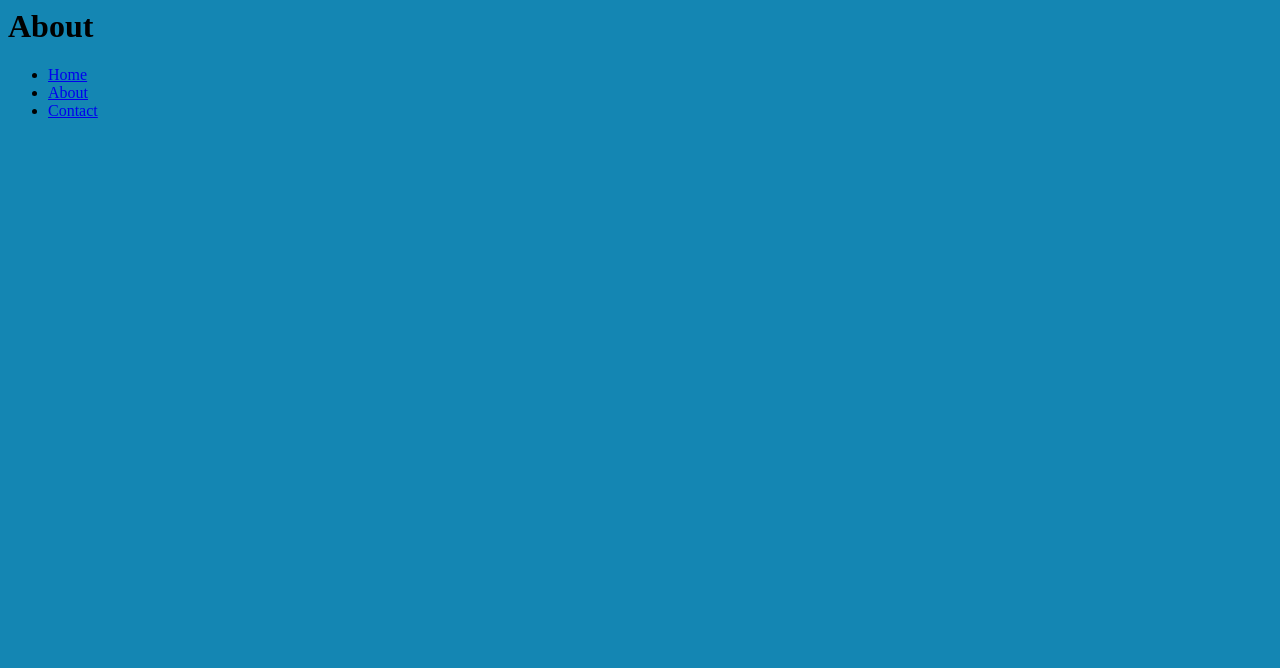
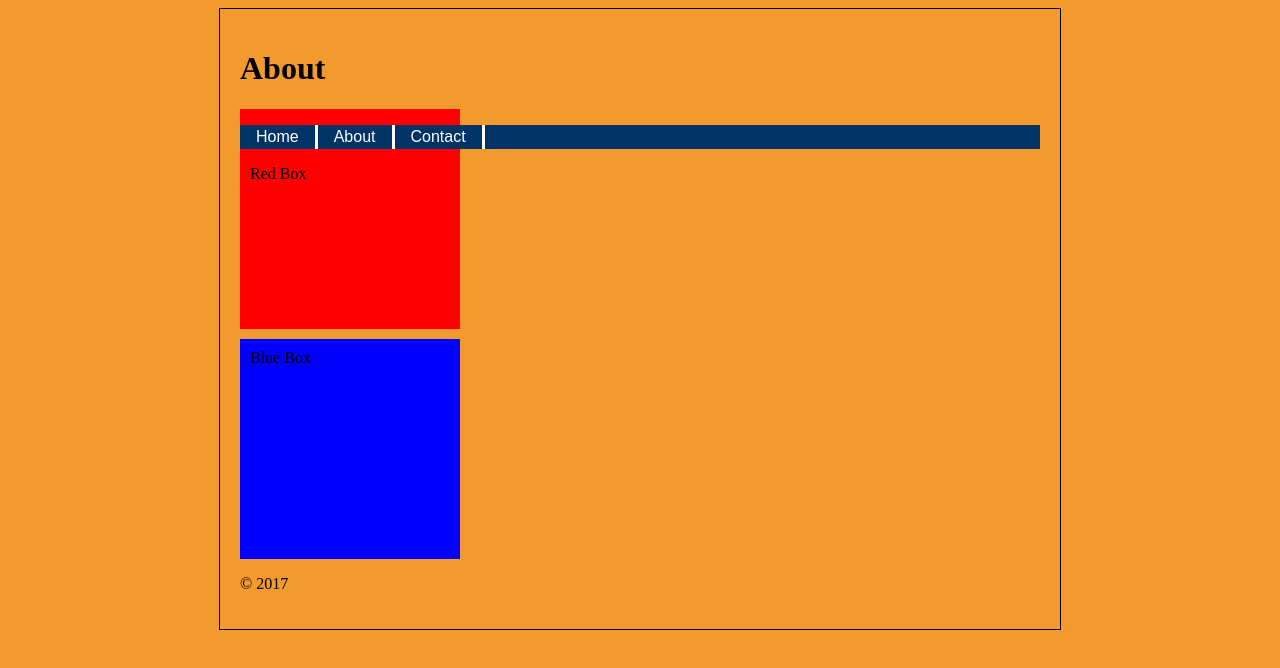
Before and after one commit to jennifer9hndez/web-design-fundimentals, a plain HTML site: page about.html in a window 1280 px wide. Drawn offline with Linux system fonts and the light colour scheme.

Commit message:
add nav bar

```diff
--- a/about.html
+++ b/about.html
@@ -1,21 +1,34 @@
+<!DOCTYPE html>
 <html>
 
 <head>
-    <title>Drones: about </title>
+    <title>Drones</title>
     <link rel="stylesheet" type="text/css" href="css/style.css">
 </head>
 
 <body>
-    <h1>About</h1>
-    <nav>
-        <ul>
-            <li><a href="index.html">Home</a></li>
-            <Li><a href="about.html">About</a></Li>
-            <Li><a href="contact.html">Contact</a></Li>
-        </ul>
-    </nav>
 
-
+    <div class="container">
+        <header>
+            <h1>About</h1>
+        </header>
+        <nav>
+            <ul>
+                <li><a href="index.html">Home</a></li>
+                <li><a href="about.html">About</a></li>
+                <li><a href="contact.html">Contact</a></li>
+            </ul>
+        </nav>
+        <div class="main-content">
+            <div class="red-box">Red Box</div>
+            <div class="blue-box">Blue Box</div>
+        </div>
+        <!-- END .main-content -->
+        <footer>
+            <p>&copy; 2017</p>
+        </footer>
+    </div>
+    <!-- END .container -->
 
 </body>
 
--- a/css/style.css
+++ b/css/style.css
@@ -1,16 +1,56 @@
-    body {
-    background-color: #1486B3;
+body {
+    background-color: #F29A2E;
+}
+
+.container {
+    width: 800px;
+    border: 1px solid #000000;
+    padding: 20px;
+    margin: 0 auto 0 auto;
+}
+
+
+/* for main nav */
+
+ul {
+    padding-left: 0;
+    margin-left: 0;
+    background-color: #003366;
+    color: #ffffff;
+    float: left;
+    width: 100%;
+    font-family: arial, helvetica, sans-serif;
+}
+
+li {
+    display: inline;
+}
+
+ul li a {
+    padding: 0.2em 1em;
+    background-color: #003366;
+    color: #ffffff;
+    text-decoration: none;
+    float: left;
+    border-right: 3px solid #ffffff;
+}
+
+ul li a:hover {
+    background-color: #336699;
+    color: #ffffff;
 }
 
 .red-box {
     width: 200px;
     height: 200px;
     background-color: red;
-    padding: 10px 10px 10px 10px;
+    padding: 10px;
 }
 
 .blue-box {
     width: 200px;
     height: 200px;
     background-color: blue;
-    padding: 10px 10px 10px 10px;
+    padding: 10px;
+    margin: 10px 0 0 0;
+}
```
Also changed, not shown: contact.html (+23 -10 lines), index.html (+10 -9 lines).
